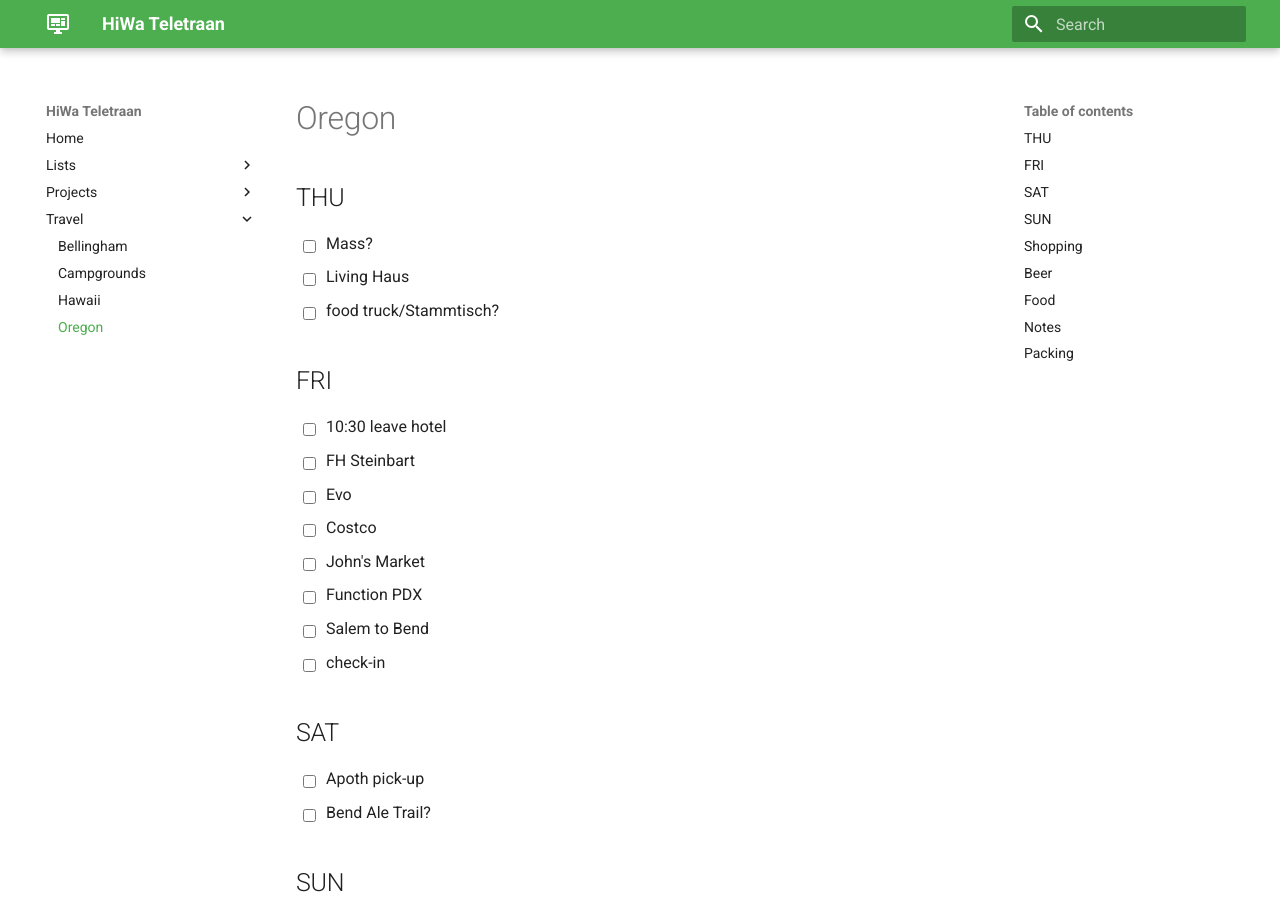
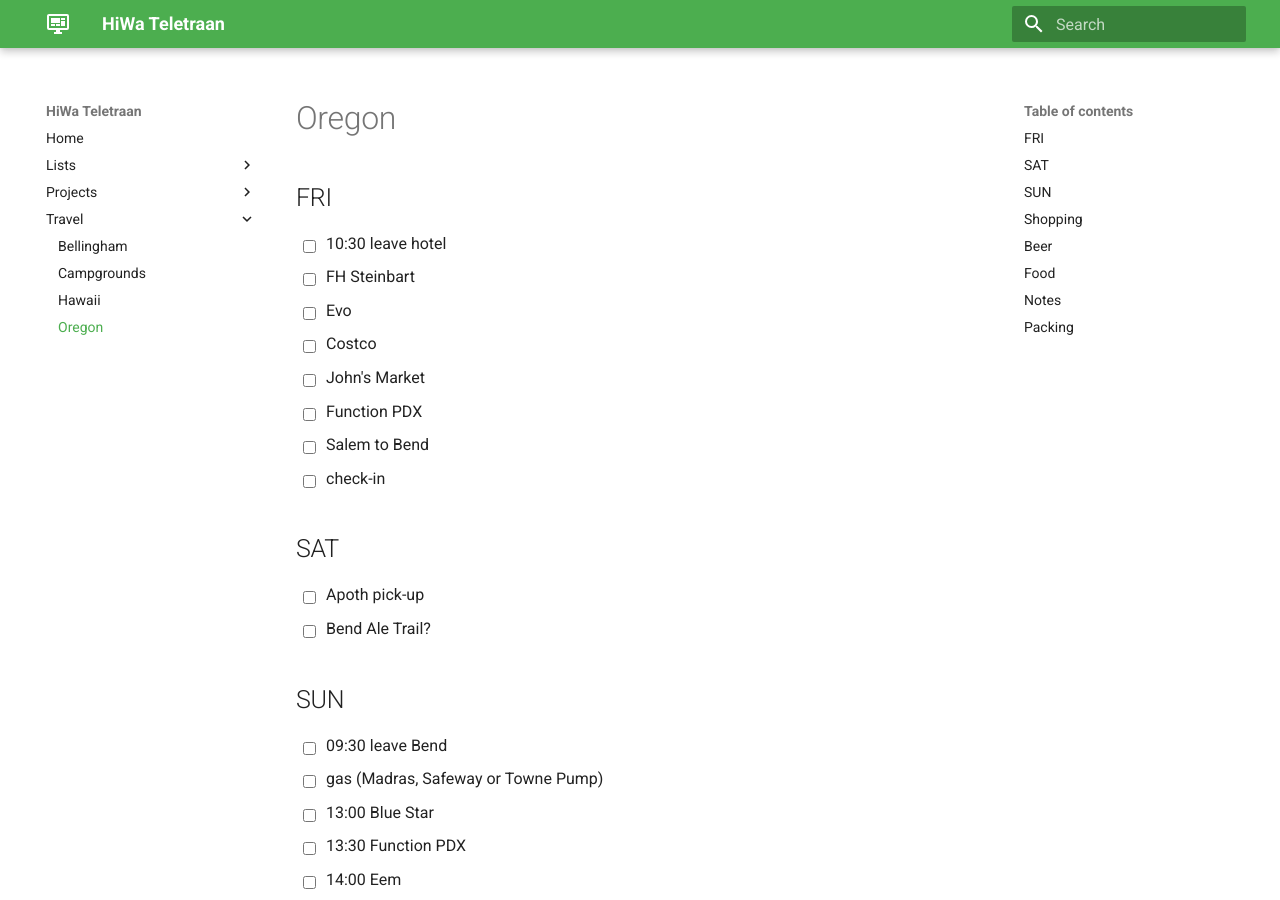
Before and after one commit to hiwa-house/teletraan, an MkDocs documentation site: the page built from docs/travel/oregon.md, in a window 1280 px wide and 900 px high. Built offline with MkDocs 1.6.1 and Material for MkDocs 9.7.7, drawn with Linux system fonts in a browser that asks for light colours; comment, search, counter and statistics services are not loaded.

Commit message:
schedule update

```diff
--- a/docs/travel/oregon.md
+++ b/docs/travel/oregon.md
@@ -1,10 +1,4 @@
 # Oregon
-
-## THU
-
-- [ ] Mass?
-- [ ] Living Haus
-- [ ] food truck/Stammtisch?
 
 ## FRI
 - [ ] 10:30	leave hotel
```
